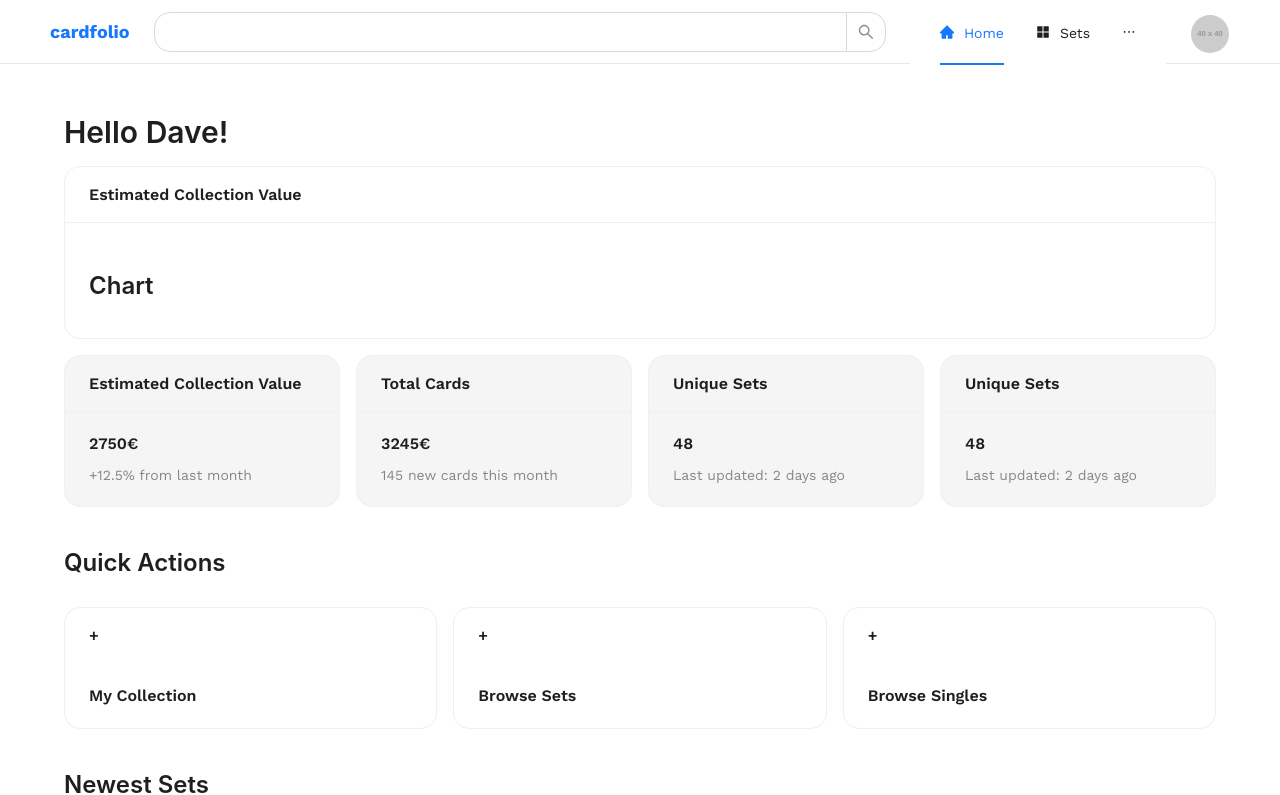
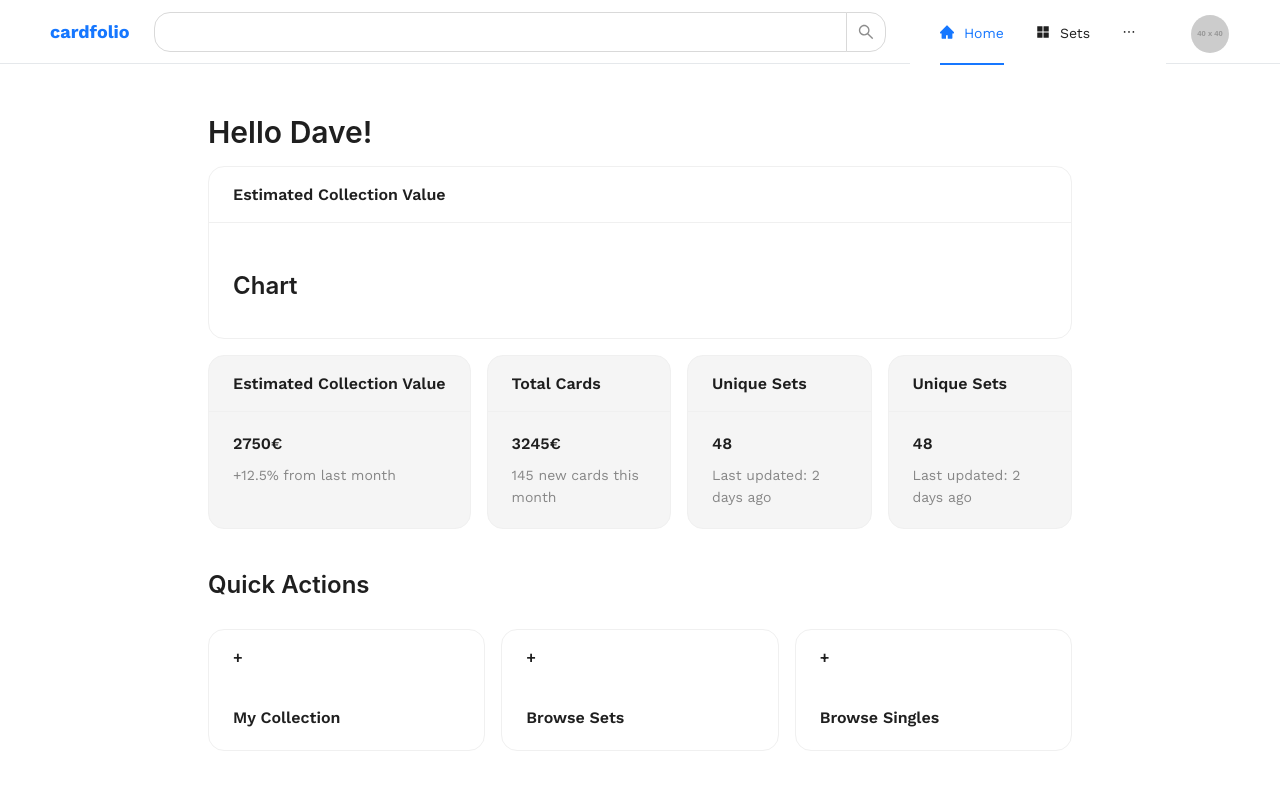
Before and after one commit to derrdavid/cardfolio, a React (Vite) app: page / in a window 1280 px wide. Shown: the top 795 px of the page. Built offline with nearby package versions, Linux system fonts and the light colour scheme; no server answers.

Commit message:
Aktualisiere Layout der App mit CSS-Klasse für den Content-Bereich und verbessere die Kartenanzeige mit optimierter Listendarstellung

```diff
--- a/src/App.jsx
+++ b/src/App.jsx
@@ -31,13 +31,7 @@ function App() {
                 >
                     <Nav />
                 </Header>
-                <Content
-                    style={{
-                        padding: '1rem',
-                        background: '#FFFFFF',
-                        borderRadius: '1.5rem',
-                    }}
-                >
+                <Content className='content-wrapper'>
                     <Routes>
                         <Route path="/" element={<Home />} />
                         <Route path="/card/:id" element={<CardDetail />} />
--- a/src/Routes/Cards.jsx
+++ b/src/Routes/Cards.jsx
@@ -101,22 +101,14 @@ const Cards = () => {
             >
                 <List
                     loading={loading}
-                    grid={{ gutter: 16, column: 3 }}
+                    grid={{ gutter: 16, column: 6 }}
                     dataSource={filteredCards}
                     renderItem={(item) => (
-                        <List.Item hoverable onClick={() => navigate(`/card/${item.id}`)} style={{ cursor: 'pointer' }}>
-                            <List.Item.Meta
-                                hoverable
-                                avatar={
-                                    <img
-                                        src={item.images.small}
-                                        alt="Activity"
-                                        style={{ width: 40, height: 40, borderRadius: '50%', objectFit: 'cover' }}
-                                    />
-                                }
-                                title={item.name}
-                            />
-                            <Typography className={`activity-amount ${item.amountType}`}>{item.amount}</Typography>
+                        <List.Item>
+                            <Card onClick={() => navigate(`/card/${item.id}`)} hoverable cover={<img src={item.images.small} alt="Activity" />}>
+                                <Typography>#{item.number}</Typography>
+                                <Card.Meta title={item.name} />
+                            </Card>
                         </List.Item>
                     )}
                 />
--- a/src/index.css
+++ b/src/index.css
@@ -0,0 +1,11 @@
+.content-wrapper {
+    padding: 1rem 10rem;
+    background: #FFFFFF;
+    border-radius: 1.5rem;
+  }
+
+  @media (max-width: 768px) {
+    .content-wrapper {
+      padding: 1rem;
+    }
+  }
```
